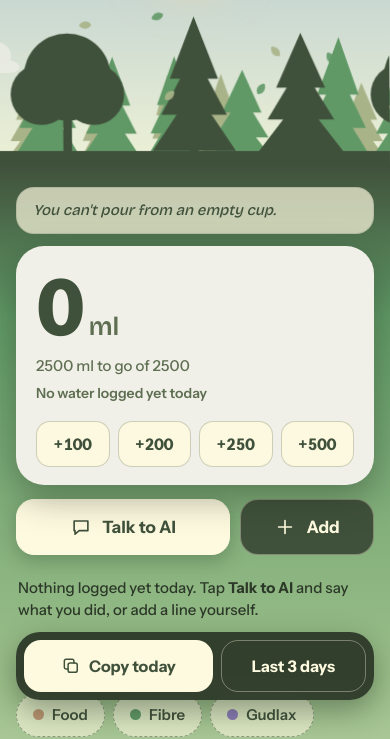
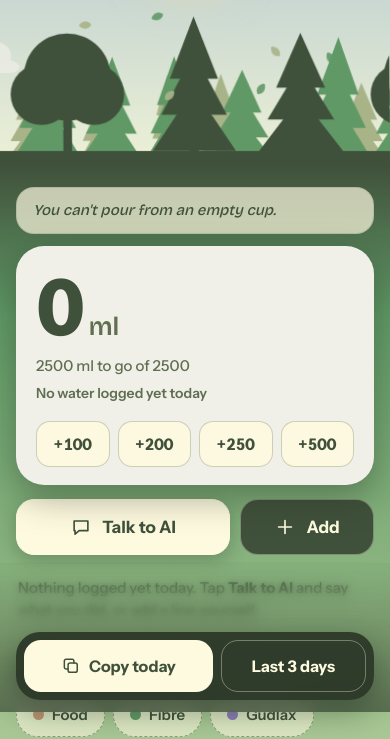
Before and after one commit to atharva26mane/daily-log, a plain HTML site: page index.html in a window 390 px wide. Shown: the part 132-871 px from the top of the page. Drawn offline with nearby package versions, Linux system fonts and the light colour scheme.

Commit message:
Add Samsung-style soft edge blur under the floating bottom bar
Content now melts into a progressive blur and tint above the Copy today bar,
tuned separately for Forest and Volcano, and skipped when the phone asks for
reduced transparency. Bump service worker cache to v11.

Co-Authored-By: Claude Sonnet 5.5 <noreply@anthropic.com>
Claude-Session: https://claude.ai/code/session_01KeurBwLLvhGz9pEJBu6Cmz

```diff
--- a/index.html
+++ b/index.html
@@ -305,6 +305,20 @@
     body.theme-volcano .ins-bar { background: #e8c7b0; } body.theme-volcano .ins-goal { border-color: rgba(180,64,14,.55); }
     body.theme-volcano .ins-cell.h1 { background: rgba(232,100,26,.22); } body.theme-volcano .ins-cell.h2, body.theme-volcano .ins-legend i.h2 { background: rgba(232,100,26,.5); }
     body.theme-volcano .ins-legend i.h1 { background: rgba(232,100,26,.22); }
+
+    /* Samsung-style edge blur: the list melts into a soft blur under the floating bar */
+    .edge-blur { display: none; position: fixed; left: 0; right: 0; bottom: 0; height: calc(150px + var(--safe-bottom)); z-index: 19; pointer-events: none;
+      --eb-tint: rgba(46,60,42,.62); }
+    body:has(#main-screen.active) .edge-blur { display: block; }
+    .edge-blur i { position: absolute; inset: 0; -webkit-backdrop-filter: blur(var(--b)); backdrop-filter: blur(var(--b));
+      -webkit-mask-image: linear-gradient(to top, #000 0, #000 var(--s), transparent 100%); mask-image: linear-gradient(to top, #000 0, #000 var(--s), transparent 100%); }
+    .edge-blur i:nth-child(1) { --b: 1.5px; --s: 100%; -webkit-mask-image: linear-gradient(to top, #000 55%, transparent 100%); mask-image: linear-gradient(to top, #000 55%, transparent 100%); }
+    .edge-blur i:nth-child(2) { --b: 3px;  --s: 62%; }
+    .edge-blur i:nth-child(3) { --b: 7px;  --s: 42%; }
+    .edge-blur i:nth-child(4) { --b: 14px; --s: 26%; }
+    .edge-blur::after { content: ""; position: absolute; inset: 0; background: linear-gradient(to top, var(--eb-tint) 0, transparent 100%); }
+    body.theme-volcano .edge-blur { --eb-tint: rgba(18,10,7,.78); }
+    @media (prefers-reduced-transparency: reduce) { .edge-blur i { display: none; } }
     /* past days: no live sun, moon or night sky */
     body.past-day .orb, body.past-day .star, body.past-day .fly { display: none !important; }
     .sky-fx { position: absolute; inset: 0; z-index: 0; pointer-events: none; overflow: hidden; }
@@ -531,6 +545,7 @@
     </section>
     <div class="theme-end" aria-hidden="true"></div>
 
+    <div class="edge-blur" aria-hidden="true"><i></i><i></i><i></i><i></i></div>
     <div class="bottom-bar" id="today-bottom-bar">
       <div class="bottom-inner">
         <button class="btn-primary" id="copy-today-btn"><svg viewBox="0 0 24 24" aria-hidden="true"><rect x="8.5" y="8.5" width="11" height="11" rx="2.5"/><path d="M15.5 8.5V6a2 2 0 0 0-2-2H6a2 2 0 0 0-2 2v7.5a2 2 0 0 0 2 2h2.5"/></svg>Copy today</button>
--- a/sw.js
+++ b/sw.js
@@ -1,6 +1,6 @@
 // Daily Log service worker: lets the app open offline.
 // Network first (so new versions show up), cache as backup.
-const CACHE = 'daily-log-v10';
+const CACHE = 'daily-log-v11';
 const FILES = ['./', './index.html', './manifest.webmanifest', './icon-192.png', './icon-512.png'];
 
 self.addEventListener('install', e => {
```
